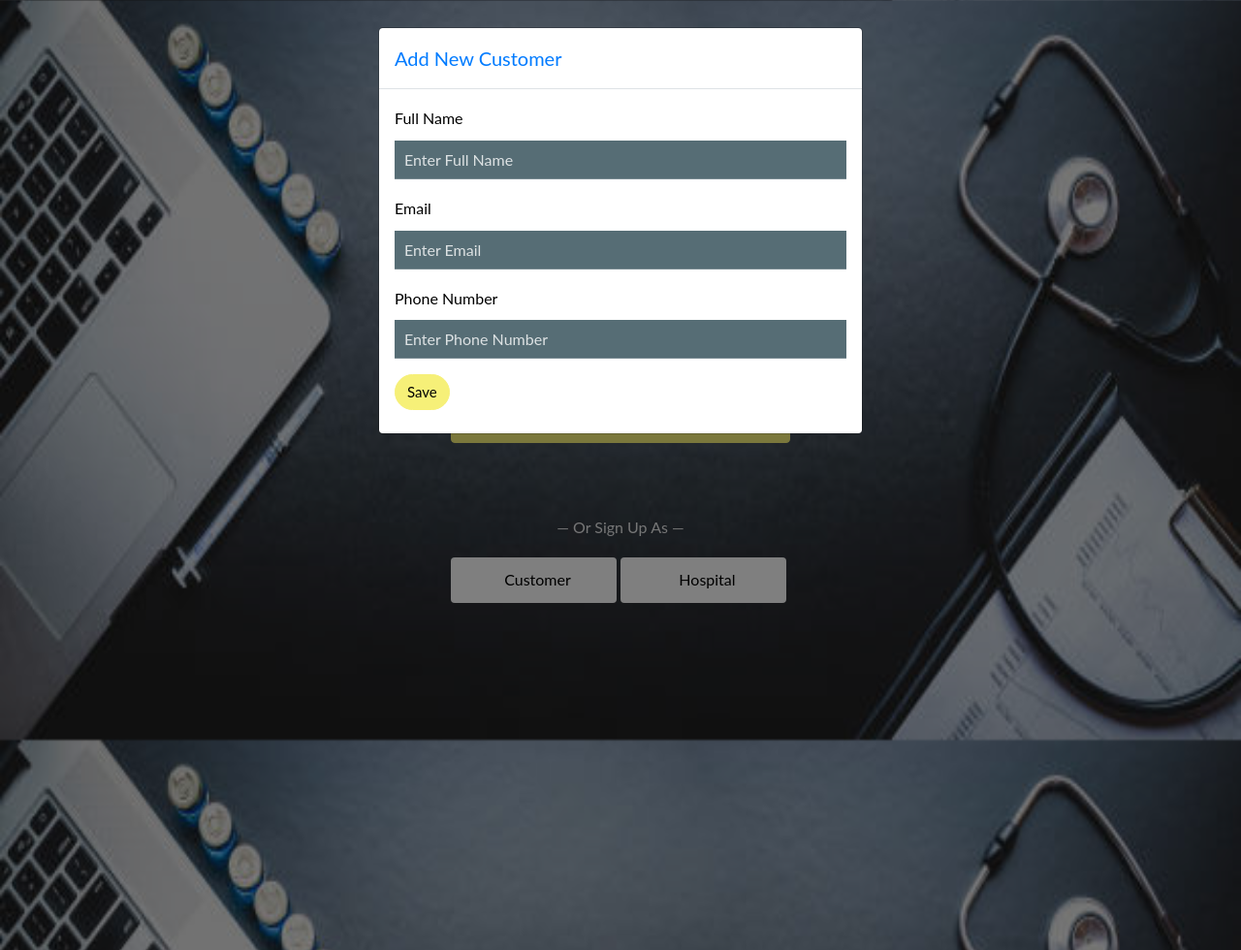
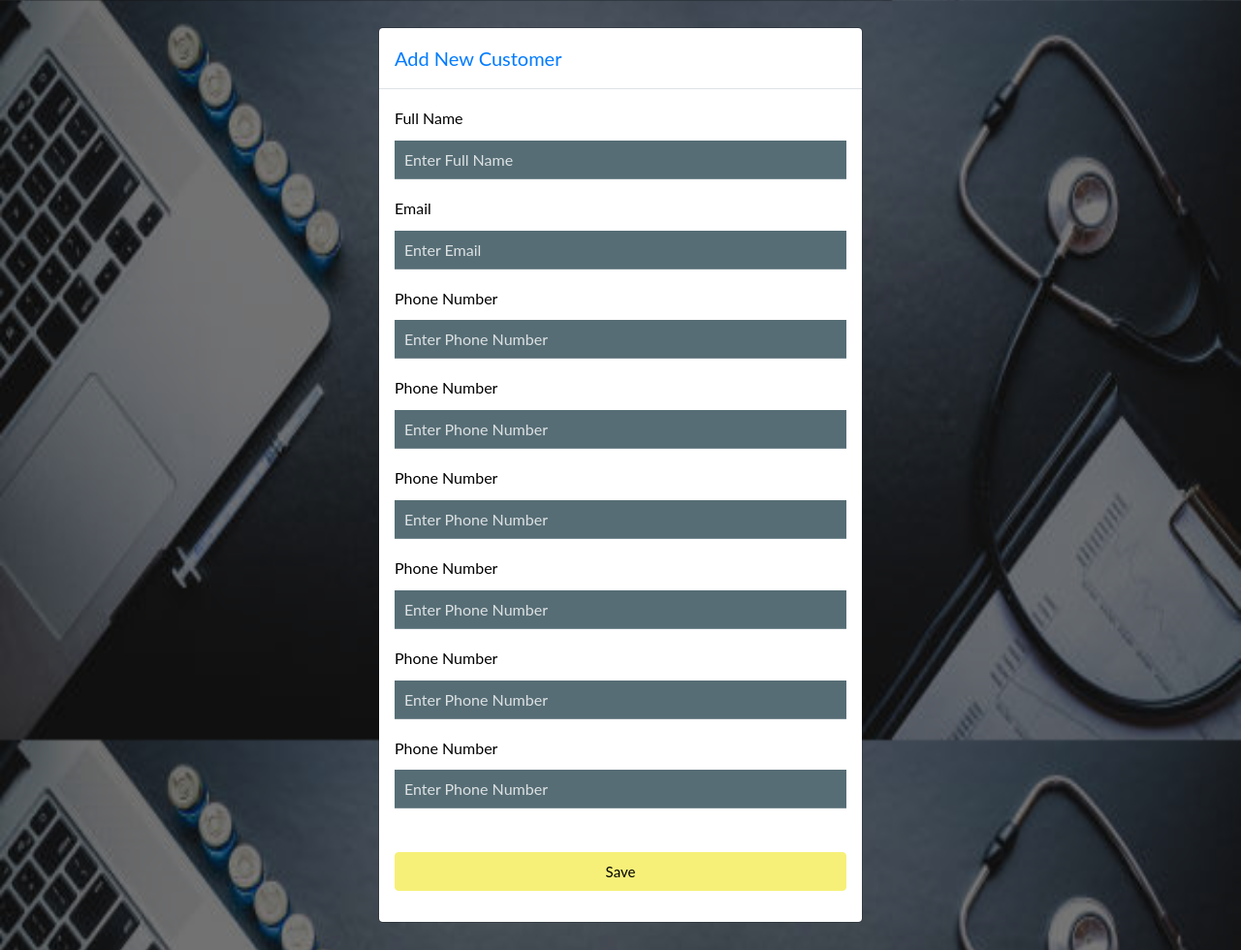
Before and after one commit to mosta1489/Health-insurance-company, a Flask app: page / in a window 1280 px wide, after a click on "Customer". Shown: the whole page at 97% size. Run offline with Flask 2, Linux system fonts and the light colour scheme; some libraries are stand-ins or nearby versions.

Commit message:
edit in template

```diff
--- a/templates/index.html
+++ b/templates/index.html
@@ -59,7 +59,7 @@
 						</form>
 						<br><br>
 
-						<p class="w-100 text-center">&mdash; Or Sign Up As &mdash;</p>
+						<p class="w-100 text-center">&mdash; Or Add A &mdash;</p>
 
 						<div class="social d-flex text-center">
 
@@ -77,14 +77,14 @@
 	</section>
 
 
-	<!-- Enter add Hospital Modal -->
+	<!-- Enter add Customer Modal -->
 
-	<div id="Hospital" class="modal fade" role="dialog">
+	<div id="Customer" class="modal fade" role="dialog">
 		<div class="modal-dialog">
 			<div class="modal-content">
 				<div class="modal-header">
 					<h5 class="modal-title text-primary" style="align-content: center;">
-						Add New Hospital</h5>
+						Add New Customer</h5>
 				</div>
 				<div class="modal-body">
 
@@ -107,7 +107,42 @@
 								placeholder="Enter Phone Number" style="background-color:#24424cc4; padding: 10px;">
 						</div>
 
-						<button type="submit" class="btn btn-primary mb-2" style="background:#24424cc4;">Save</button>
+						<div class="form-group">
+							<label style="color:black">Phone Number</label>
+							<input name="phone" type="text" class="form-control" id="exampleFormControlInput1"
+								placeholder="Enter Phone Number" style="background-color:#24424cc4; padding: 10px;">
+						</div>
+
+						<div class="form-group">
+							<label style="color:black">Phone Number</label>
+							<input name="phone" type="text" class="form-control" id="exampleFormControlInput1"
+								placeholder="Enter Phone Number" style="background-color:#24424cc4; padding: 10px;">
+						</div>
+
+						<div class="form-group">
+							<label style="color:black">Phone Number</label>
+							<input name="phone" type="text" class="form-control" id="exampleFormControlInput1"
+								placeholder="Enter Phone Number" style="background-color:#24424cc4; padding: 10px;">
+						</div>
+
+						<div class="form-group">
+							<label style="color:black">Phone Number</label>
+							<input name="phone" type="text" class="form-control" id="exampleFormControlInput1"
+								placeholder="Enter Phone Number" style="background-color:#24424cc4; padding: 10px;">
+						</div>
+
+						<div class="form-group">
+							<label style="color:black">Phone Number</label>
+							<input name="phone" type="text" class="form-control" id="exampleFormControlInput1"
+								placeholder="Enter Phone Number" style="background-color:#24424cc4; padding: 10px;">
+						</div>
+
+						<br>
+						<!-- <button type="submit" class="btn btn-primary mb-2" style="background:#24424cc4;">Save</button> -->
+						<div class="form-group">
+							<button type="submit" class="form-control btn btn-primary rounded submit px-3">
+								Save</button>
+						</div>
 
 					</form>
 				</div>
@@ -115,16 +150,16 @@
 		</div>
 	</div>
 
-	<!-- End of New Hospital Modal -->
+	<!-- End of New Customer Modal -->
 
-	<!-- Enter add Customer Modal -->
+	<!-- Enter add Hospital Modal -->
 
-	<div id="Customer" class="modal fade" role="dialog">
+	<div id="Hospital" class="modal fade" role="dialog">
 		<div class="modal-dialog">
 			<div class="modal-content">
 				<div class="modal-header">
 					<h5 class="modal-title text-primary" style="align-content: center;">
-						Add New Customer</h5>
+						Add New Hospital</h5>
 				</div>
 				<div class="modal-body">
 					<form action="/insert_customer" method="POST">
@@ -147,7 +182,18 @@
 								placeholder="Enter Phone Number" style="background-color:#24424cc4; padding: 10px;">
 						</div>
 
-						<button type="submit" class="btn btn-primary mb-2" style="background:#24424cc4;">Save</button>
+						<div class="form-group">
+							<label style="color:black">Phone Number</label>
+							<input name="phone" type="text" class="form-control" id="exampleFormControlInput1"
+								placeholder="Enter Phone Number" style="background-color:#24424cc4; padding: 10px;">
+						</div>
+
+						<br>
+						<!-- <button type="submit" class="btn btn-primary mb-2" style="background:#24424cc4;">Save</button> -->
+						<div class="form-group">
+							<button type="submit" class="form-control btn btn-primary rounded submit px-3">
+								Save</button>
+						</div>
 
 					</form>
 				</div>
@@ -155,7 +201,7 @@
 		</div>
 	</div>
 
-	<!-- End of New Customer Modal -->
+	<!-- End of New Hospital Modal -->
 
 
 	<script src="https://code.jquery.com/jquery-3.2.1.slim.min.js"
```
